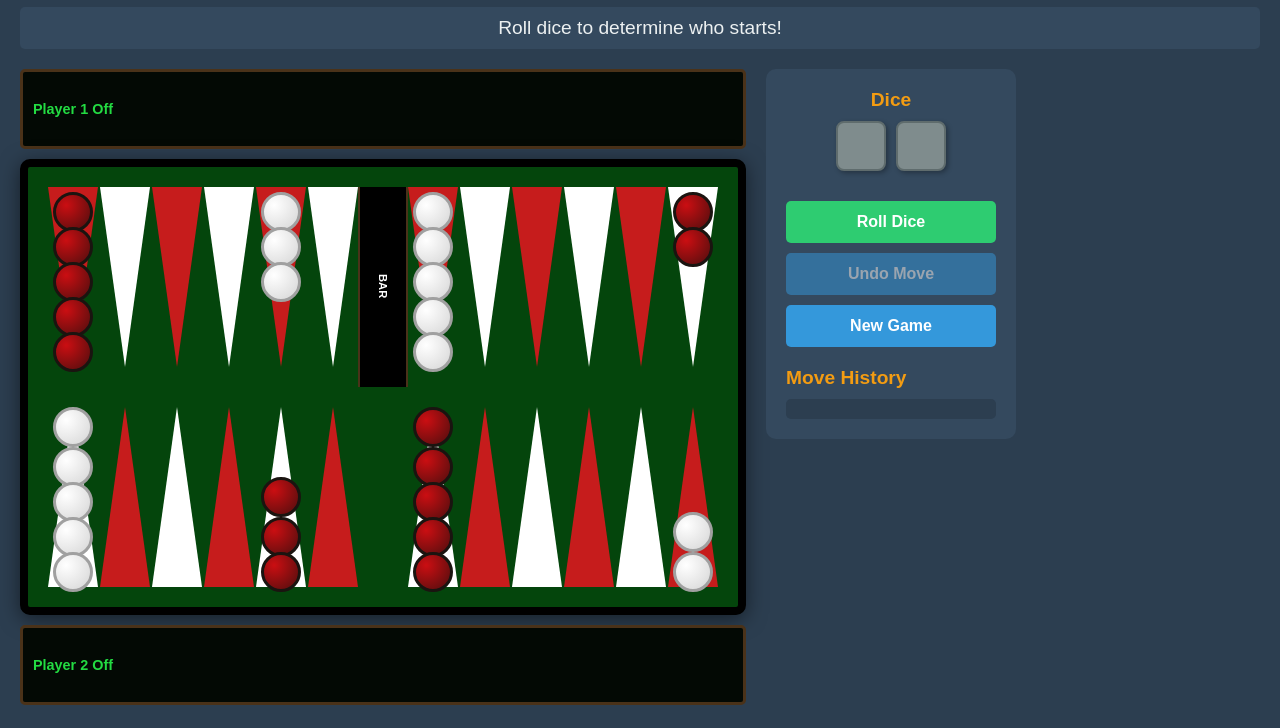
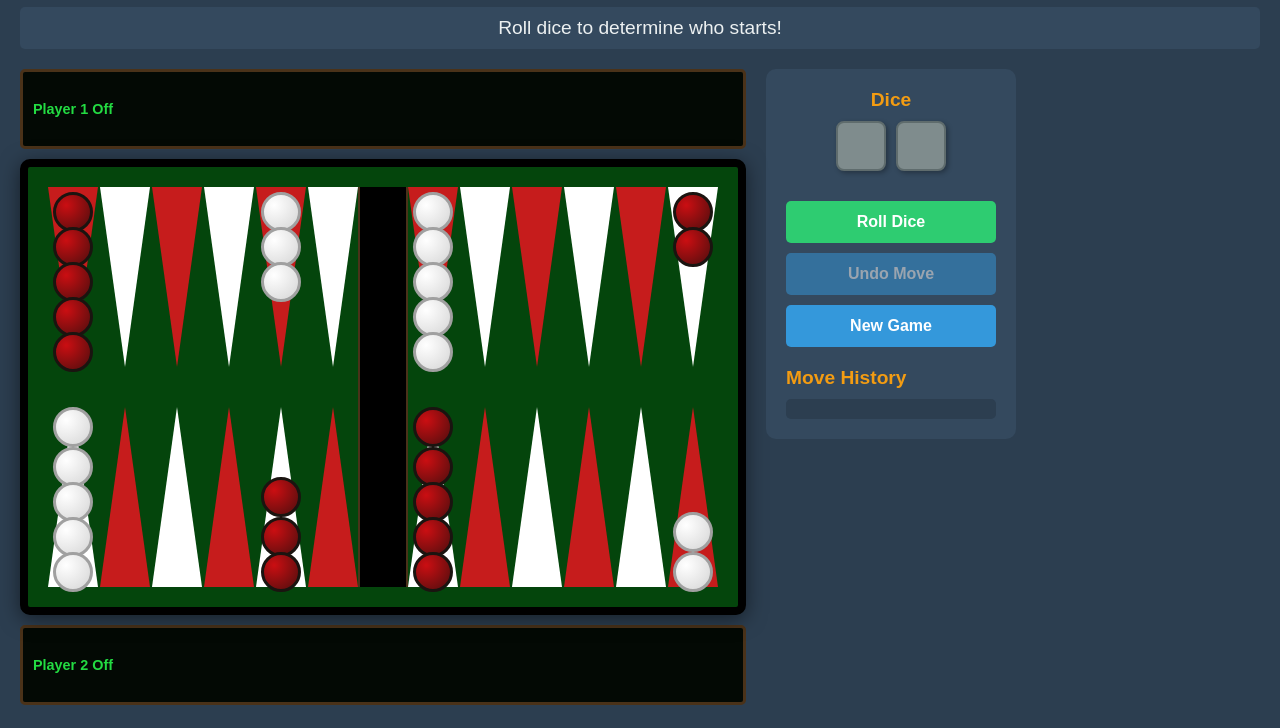
Before and after one commit to Matinjeddi/Backgammon, a plain HTML site: page index.html in a window 1280 px wide. Shown: the part 72-800 px from the top of the page. Drawn offline with Linux system fonts and the light colour scheme.

Commit message:
made the bar larger and removed the bar label

```diff
--- a/index.html
+++ b/index.html
@@ -22,6 +22,7 @@
                 </div>
 
                 <div class="board">
+                    <div class="board-content">
                         <!-- Top half of board (points 13-24) -->
                         <div class="board-half board-top">
                             <!-- Right quadrant (points 13-18) -->
@@ -34,11 +35,8 @@
                                 <div class="point point-down" data-point="18"></div>
                             </div>
 
-                        <!-- Bar (middle area for hit checkers) -->
-                        <div class="bar" id="bar" data-point="bar">
-                            <div class="bar-label">BAR</div>
-                            <div class="checkers-container"></div>
-                        </div>
+                            <!-- Bar spacer for top half -->
+                            <div class="bar-spacer"></div>
 
                             <!-- Left quadrant (points 19-24) -->
                             <div class="quadrant quadrant-top-left">
@@ -63,7 +61,7 @@
                                 <div class="point point-up" data-point="7"></div>
                             </div>
 
-                        <!-- Bar section (already in top half, spacer for alignment) -->
+                            <!-- Bar spacer for bottom half -->
                             <div class="bar-spacer"></div>
 
                             <!-- Left quadrant (points 6-1) -->
@@ -75,6 +73,12 @@
                                 <div class="point point-up" data-point="2"></div>
                                 <div class="point point-up" data-point="1"></div>
                             </div>
+                        </div>
+                    </div>
+
+                    <!-- Bar (middle area for hit checkers) - spans full height -->
+                    <div class="bar" id="bar" data-point="bar">
+                        <div class="checkers-container"></div>
                     </div>
                 </div>
 
--- a/styles.css
+++ b/styles.css
@@ -61,10 +61,14 @@ body {
     border: 8px solid #000000;
     border-radius: 10px;
     padding: 20px;
+    position: relative;
+    box-shadow: 0 4px 20px rgba(0, 0, 0, 0.5);
+}
+
+.board-content {
     display: flex;
     flex-direction: column;
     gap: 0;
-    box-shadow: 0 4px 20px rgba(0, 0, 0, 0.5);
 }
 
 .board-half {
@@ -79,26 +83,25 @@ body {
 
 .bar {
     width: 50px;
-    background-color:rgb(0, 0, 0);
+    background-color: rgb(0, 0, 0);
     display: flex;
     flex-direction: column;
     align-items: center;
     justify-content: center;
-    position: relative;
+    position: absolute;
+    top: 20px;
+    bottom: 20px;
+    left: 50%;
+    transform: translateX(-50%);
     border-left: 2px solid #4a3219;
     border-right: 2px solid #4a3219;
+    cursor: pointer;
+    z-index: 20;
 }
 
 .bar-spacer {
     width: 50px;
-}
-
-.bar-label {
-    font-size: 0.7em;
-    color:rgb(253, 253, 253);
-    font-weight: bold;
-    writing-mode: vertical-rl;
-    text-orientation: mixed;
+    flex-shrink: 0;
 }
 
 /* Point (triangle) styling */
@@ -469,6 +472,8 @@ body {
 
     .bar {
         width: 40px;
+        top: 20px;
+        bottom: 20px;
     }
 
     .bar-spacer {
```
Lines whose indentation alone changed are shown as unchanged.
